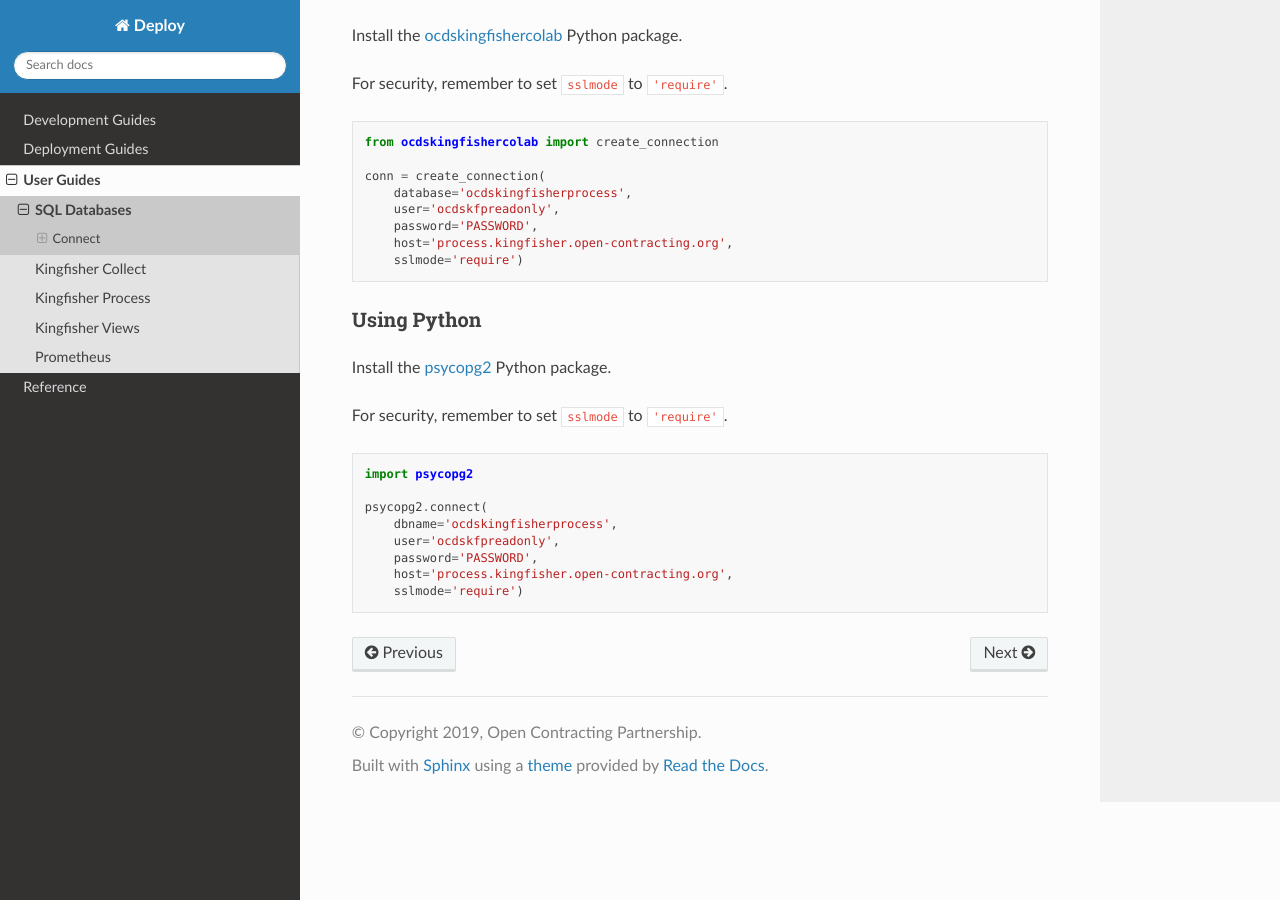
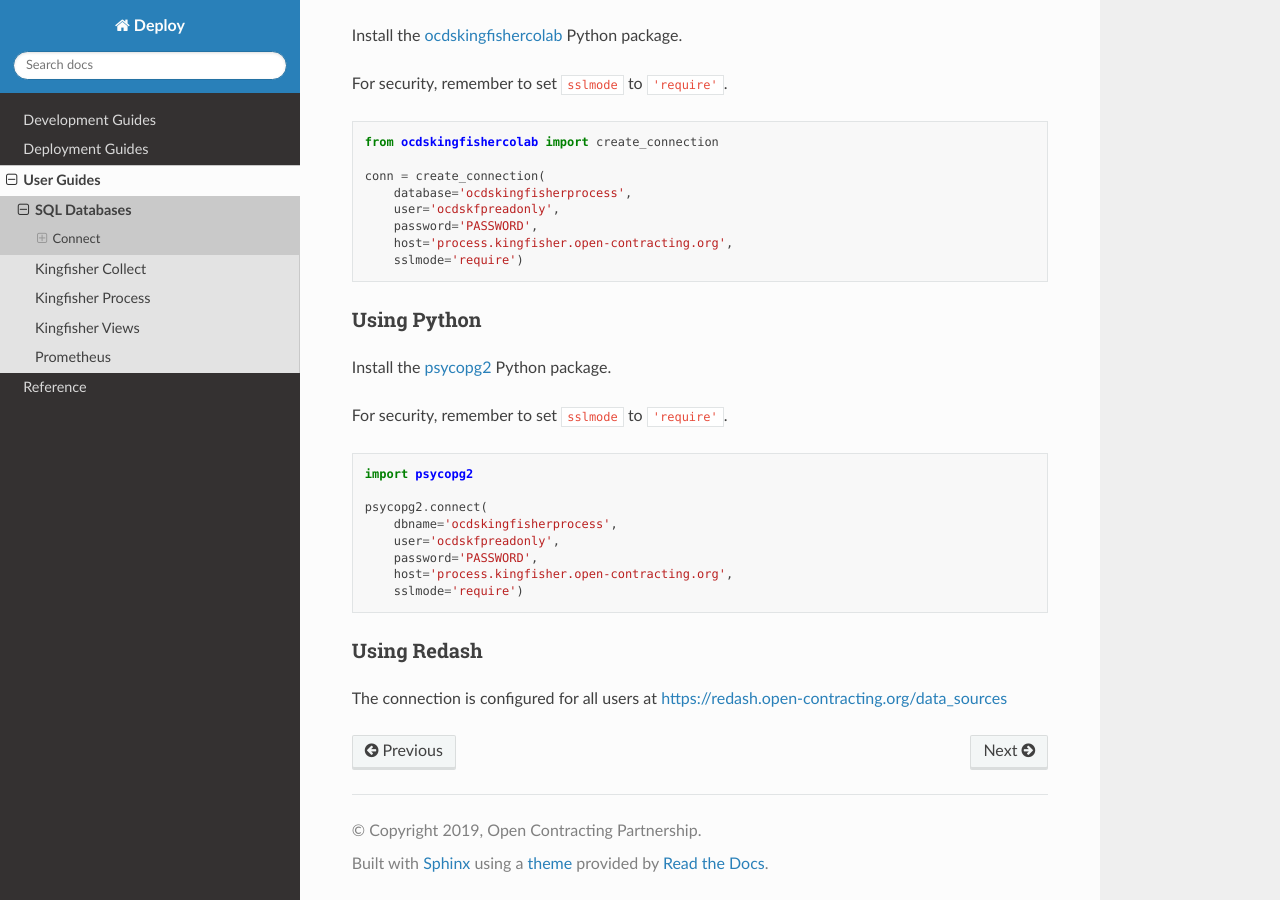
Before and after one commit to open-contracting/deploy, a Sphinx documentation site: the page built from docs/use/databases.rst, in a window 1280 px wide and 900 px high, scrolled down 1263 px. Built offline with Sphinx 7.4.7 and the Read the Docs theme 2.0.0, drawn with Linux system fonts in a browser that asks for light colours.

Commit message:
databases: Add Redash

```diff
--- a/docs/use/databases.rst
+++ b/docs/use/databases.rst
@@ -86,3 +86,8 @@
        password='PASSWORD',
        host='process.kingfisher.open-contracting.org',
        sslmode='require')
+
+Using Redash
+~~~~~~~~~~~~
+
+The connection is configured for all users at https://redash.open-contracting.org/data_sources
```
